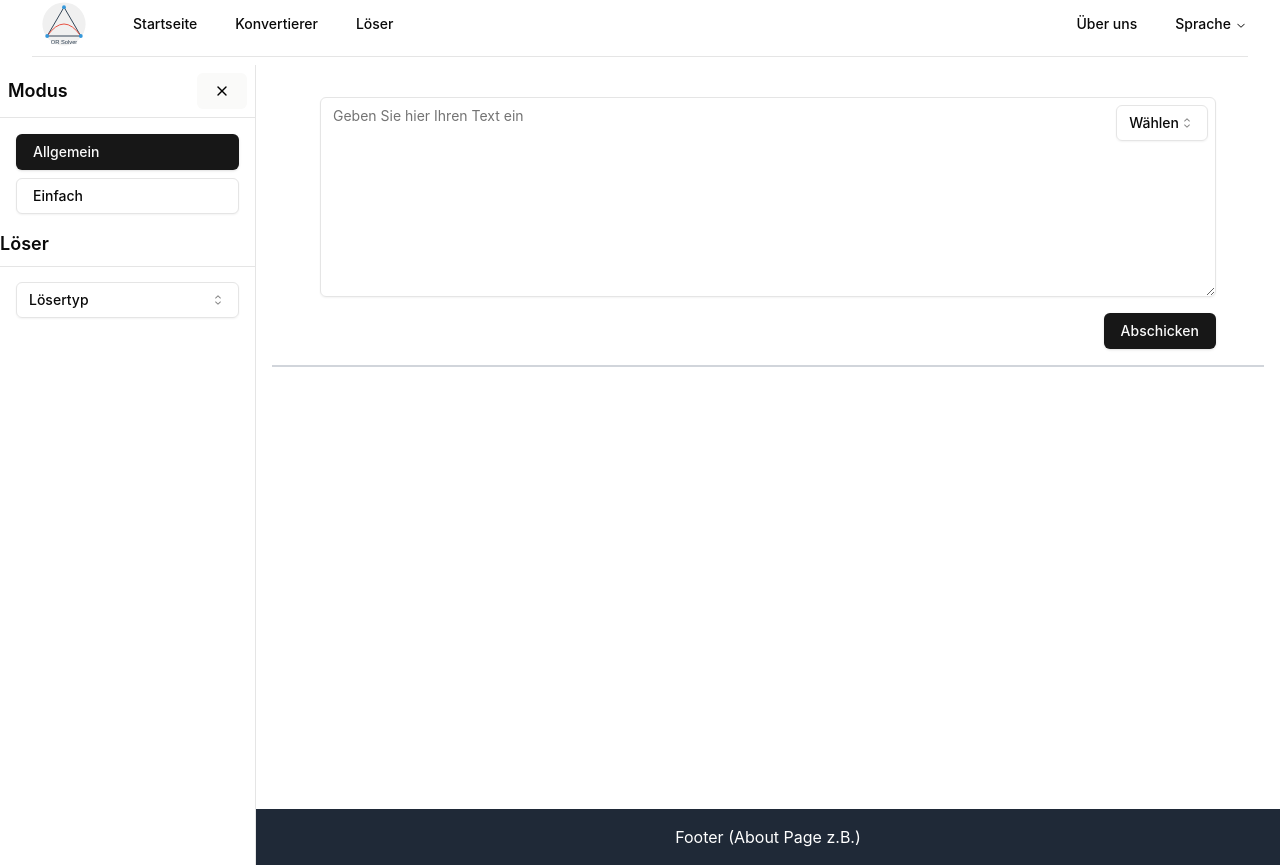
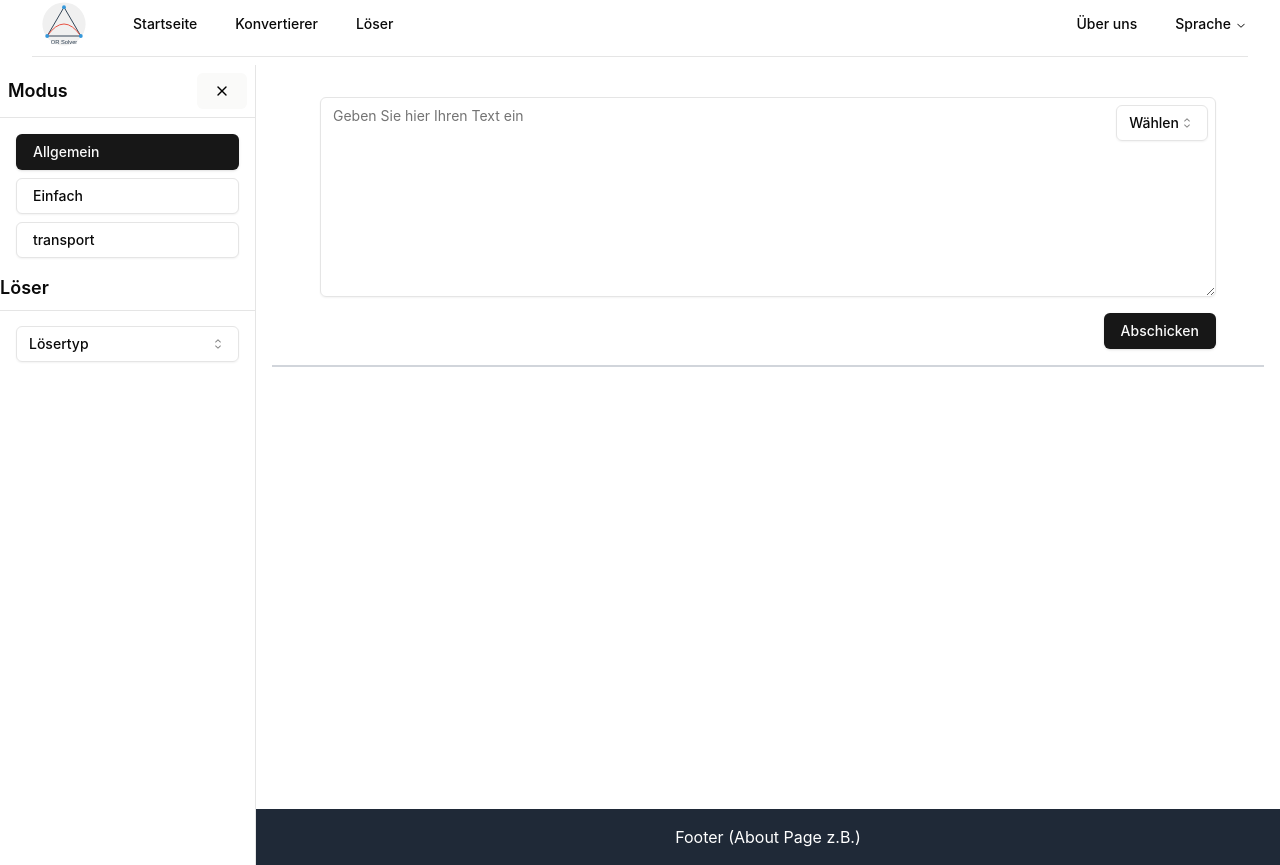
Before and after one commit to mst2k/programmierprojekt, a React (Vite) app in the folder frontend/: page /#/solver in a window 1280 px wide. Built offline with nearby package versions, Linux system fonts and the light colour scheme.

Commit message:
fix!(sidebar) adjusted Cooding, new component Support increased

```diff
--- a/frontend/src/components/pages/SolverPage.tsx
+++ b/frontend/src/components/pages/SolverPage.tsx
@@ -3,18 +3,25 @@
 import BasicModelInput from "@/components/ui/general/basicModelInput.tsx";
 import {useEffect, useState} from "react";
 import {ProblemFormats, Solvers} from "@/interfaces/SolverConstants.tsx";
-import TESTCallSolver from "@/components/ui/general/displayRestult.tsx";
+import ResultComponent from "@/components/ui/general/displayRestult.tsx";
 import Sidebar from "@/components/ui/custom/sidebar.tsx";
 import EasyModelInput from "@/components/ui/general/easyModelInput.tsx"
+
+export const inputModes:string[] = [
+    "general",
+    "easy",
+    "transport"
+]
 
 const SolverPage = () => {
     // const {t} = useTranslation();
     const [currentSolver, setCurrentSolver] = useState<Solvers | null>(null);
     const [currentLpFormat, setCurrentLpFormat] = useState<ProblemFormats>("GMPL")
     const [currentProblem, setCurrentProblem] = useState<string>("");
-    const [currentInputVariant, setCurrentInputVariant] = useState<"general" | "easy">("general");
+    const [currentInputVariant, setCurrentInputVariant] = useState<string>("general");
     const [solveTrigger, setSolveTrigger] = useState<number>(0);
     const [resultComponent, setResultComponent] = useState(<></>)
+    const [inputComponent, setInputComponent] = useState(<></>)
     const allStates =  {
         currentSolver, setCurrentSolver,
         currentLpFormat, setCurrentLpFormat,
@@ -25,40 +32,20 @@ const SolverPage = () => {
 
     useEffect(() => {
         if(currentSolver && currentLpFormat && currentProblem != "")
-            setResultComponent(<TESTCallSolver lpProblem={currentProblem} problemType={currentLpFormat} lpSolver={currentSolver}></TESTCallSolver>);
+            setResultComponent(<ResultComponent  lpProblem={currentProblem} problemType={currentLpFormat} lpSolver={currentSolver}></ResultComponent >);
     }, [solveTrigger]);
+
+    useEffect(() => {
+        if(currentInputVariant === 'general') setInputComponent(<BasicModelInput states={allStates}></BasicModelInput>);
+        else if(currentInputVariant === 'easy') setInputComponent(<EasyModelInput states={allStates}></EasyModelInput>);
+        else setInputComponent(<p>CURRENTLY NOT SUPPORTED</p>)
+    }, [currentInputVariant]);
+
+
 
     useEffect(() => {
         console.log("current Solver:", currentSolver);
     }, [currentSolver]);
-
-    const renderContent = () => {
-        //inputVariant: easy
-        if(currentInputVariant === "easy"){
-            return (
-                <>
-                    <div className="h-min-1/2 border-b-2 border-gray-300 p-4">
-                        <EasyModelInput states={allStates}></EasyModelInput>
-                    </div>
-                    <div className="h-1/2 p-4">
-                        {resultComponent}
-                    </div>
-                </>
-            );
-        //inputVariant: general
-        } else {
-            return(
-                <>
-                    <div className="h-min-1/2 border-b-2 border-gray-300 p-4">
-                        <BasicModelInput states={allStates}></BasicModelInput>
-                    </div>
-                    <div className="h-1/2 p-4">
-                        {resultComponent}
-                    </div>
-                </>
-            );
-        }
-    }
 
     return (
         <div className="flex h-screen w-screen">
@@ -70,13 +57,12 @@ const SolverPage = () => {
             />
             <div className="flex-1 flex flex-col">
                 <main className="flex-1 p-4 overflow-auto">
-                    {renderContent()}
-                    {/* <div className="h-min-1/2 border-b-2 border-gray-300 p-4">
-                        <BasicModelInput states={allStates}></BasicModelInput>
+                    <div className="h-min-1/2 border-b-2 border-gray-300 p-4">
+                        {inputComponent}
                     </div>
                     <div className="h-1/2 p-4">
                         {resultComponent}
-                    </div> */}
+                    </div>
                 </main>
                 <footer className="bg-gray-800 text-white p-4 text-center">
                     Footer (About Page z.B.)
--- a/frontend/src/components/ui/custom/sidebar.tsx
+++ b/frontend/src/components/ui/custom/sidebar.tsx
@@ -4,14 +4,14 @@ import { X, ArrowRightFromLine } from "lucide-react"
 import { useTranslation } from "react-i18next"
 import {Select, SelectContent, SelectItem, SelectTrigger, SelectValue } from "@/components/ui/select"
 import { Separator } from "@/components/ui/general/seperator.tsx";
-
-import { Solvers} from "@/interfaces/SolverConstants.tsx";
+import {inputModes} from "@/components/pages/SolverPage.tsx";
+import {Solvers} from "@/interfaces/SolverConstants.tsx";
 
 interface SidebarProps {
-    currentInputVariant: "general" | "easy";
-    setCurrentInputVariant: React.Dispatch<React.SetStateAction<"general" | "easy">>;
+    currentInputVariant: string;
+    setCurrentInputVariant: (variant: string) => void;
     currentSolver: Solvers | null;
-    setCurrentSolver: React.Dispatch<React.SetStateAction<Solvers | null>>;
+    setCurrentSolver: (solver: Solvers) => void;
 }
 
 type SolverTypes = {
@@ -57,32 +57,23 @@ export default function Sidebar( { currentInputVariant, setCurrentInputVariant,
                     </Button>
                 </div>
                 {isOpen && (
+                    <>
                         <div className="flex flex-col space-y-2 p-4">
+                            {inputModes.map((itype) => (
                                 <Button
-              variant={currentInputVariant === "general" ? "default" : "outline"}
-              onClick={() => setCurrentInputVariant("general")}
+                                    variant={currentInputVariant === itype ? "default" : "outline"}
+                                    onClick={() => setCurrentInputVariant(itype)}
                                     className="justify-start"
                                 >
-              {t('general')}
+                                    {t(itype)}
                                 </Button>
-            <Button
-              variant={currentInputVariant === "easy" ? "default" : "outline"}
-              onClick={() => setCurrentInputVariant("easy")}
-              className="justify-start"
-            >
-              {t('easy')}
-            </Button>
+                            ))}
                         </div>
-        )}
-        {/* solver title*/}
-        {isOpen && (
                         <div className="space-y-2">
                             <h2 className="text-lg font-semibold">{t('solver')}</h2>
                             <Separator className="my-2 mx-auto h-[1%]"/>
                         </div>
-        )}
-        {/* solver dropdown */}
-        {isOpen && (
+
                         <div className="flex flex-col space-y-2 p-4">
                             <Select onValueChange={handleSolverChange} value={currentSolver || undefined}>
                                 <SelectTrigger>
@@ -97,125 +88,9 @@ export default function Sidebar( { currentInputVariant, setCurrentInputVariant,
                                 </SelectContent>
                             </Select>
                         </div>
+                    </>
                 )}
             </div>
         </div>
     )
 }
-
-// __________________________________________________________________________________
-// import React, { useState } from 'react';
-// import { ArrowLeftFromLine, ArrowRightFromLine, Plus, Trash2 } from 'lucide-react';
-// import { Button } from '@/components/ui/button';
-// import { Input } from '@/components/ui/input';
-// import { Select, SelectTrigger, SelectValue, SelectContent, SelectItem } from '@/components/ui/select';
-// import { useTranslation } from 'react-i18next';
-
-// interface CollapsableSidebarProps {
-//   isOpen: boolean;
-//   onToggle: () => void;
-// }
-
-// const CollapsableSidebar: React.FC<CollapsableSidebarProps> = ({ isOpen, onToggle }) => {
-//   const [activeTab, setActiveTab] = useState<'allgemein' | 'simplex' | 'andere'>('allgemein');
-//   const [optimizationType, setOptimizationType] = useState<'maximize' | 'minimize'>('maximize');
-//   const [objectiveFunction, setObjectiveFunction] = useState('');
-//   const [restrictions, setRestrictions] = useState<string[]>(['']);
-
-//   const {t} = useTranslation();
-
-//   const updateOptimizationType = (value: 'maximize' | 'minimize') => {
-//     setOptimizationType(value);
-//   };
-
-//   const updateObjectiveFunction = (value: string) => {
-//     setObjectiveFunction(value);
-//   };
-
-//   const addRestriction = () => {
-//     setRestrictions(prev => [...prev, '']);
-//   };
-
-//   const updateRestriction = (index: number, value: string) => {
-//     setRestrictions(prev => prev.map((r, i) => i === index ? value : r));
-//   };
-
-//   const removeRestriction  = (index: number) => {
-//     setRestrictions (prev => prev.filter((_,i) => i !== index));
-//   };
-
-//   const renderTabContent = () => (
-//     <div className="space-y-4">
-//       <h3 className="font-bold mb-2">{t("orTyp")}</h3>
-//       <Select value={optimizationType} onValueChange={updateOptimizationType}>
-//         <SelectTrigger className="w-full">
-//           <SelectValue placeholder="Optimierungstyp wählen" />
-//         </SelectTrigger>
-//         <SelectContent>
-//           <SelectItem value="maximize">{t('Max')}</SelectItem>
-//           <SelectItem value="minimize">{t('Min')}</SelectItem>
-//         </SelectContent>
-//       </Select>
-//       <h3 className="font-bold mb-2">{t('orFunction')}</h3>
-//       <Input
-//         placeholder="Zielfunktion eingeben"
-//         value={objectiveFunction}
-//         onChange={(e) => updateObjectiveFunction(e.target.value)}
-//       />
-//       <h3 className="font-bold mb-2">{t("rest")}</h3>
-//       {restrictions.map((restriction, index) => (
-//         <div key={index} className="flex items-center space-x-2">
-//           <Input
-//             key={index}
-//             placeholder={`Restriktion ${index + 1}`}
-//             value={restriction}
-//             onChange={(e) => updateRestriction(index, e.target.value)}
-//           />
-//           {restrictions.length > 1 && (
-//             <Button onClick={() => removeRestriction(index)} variant="outline" className="p-1">
-//               <Trash2 className="h-4 w-4" />
-//             </Button>
-//           )}
-//         </div>
-//       ))}
-//       <Button onClick={addRestriction} className="py-2 text-sm ml-auto block">
-//         <Plus className="h-4 w-4" />
-//       </Button>
-//     </div>
-//   );
-
-//   return (
-//     <>
-//       <Button
-//         onClick={onToggle}
-//         className={`fixed ${isOpen ? 'left-72' : 'left-0'} top-20 z-20 transition-all duration-300 bg-stone-50 hover:bg-stone-50`}
-//         variant="ghost"
-//       >
-//         {isOpen ? <ArrowLeftFromLine className="text-black"/> : <ArrowRightFromLine className="text-black"/>}
-//       </Button>
-//       <div className={`fixed top-16 left-0 h-[calc(100vh-4rem)] bg-white shadow-lg transition-all duration-300 ${isOpen ? 'w-72' : 'w-0'} overflow-hidden`}>
-//         <div className="p-2 space-y-4">
-//           <div className="flex flex-row space-x-1 mt-4">
-//             {[
-//               { id: 'allgemein', label: t('general') },
-//               { id: 'simplex', label: t('simplex') },
-//               { id: 'andere', label: t('otherProbs') }
-//             ].map((tab) => (
-//               <Button
-//                 key={tab.id}
-//                 onClick={() => setActiveTab(tab.id as 'allgemein' | 'simplex' | 'andere')}
-//                 variant={activeTab === tab.id ? 'default' : 'outline'}
-//                 className="flex-1 py-1 text-sm justify-center"
-//               >
-//                 {tab.label}
-//               </Button>
-//             ))}
-//           </div>
-//           {renderTabContent()}
-//         </div>
-//       </div>
-//     </>
-//   );
-// };
-
-// export default CollapsableSidebar;
--- a/frontend/src/components/ui/general/basicModelInput.tsx
+++ b/frontend/src/components/ui/general/basicModelInput.tsx
@@ -33,9 +33,9 @@ type Item = {
     description: string;
 }
 
-
 export default function BasicModelInput(states:any) {
     const { t } = useTranslation()
+
     const {
         currentSolver,
 //        setCurrentSolver,
```
Lines whose indentation alone changed are shown as unchanged.
